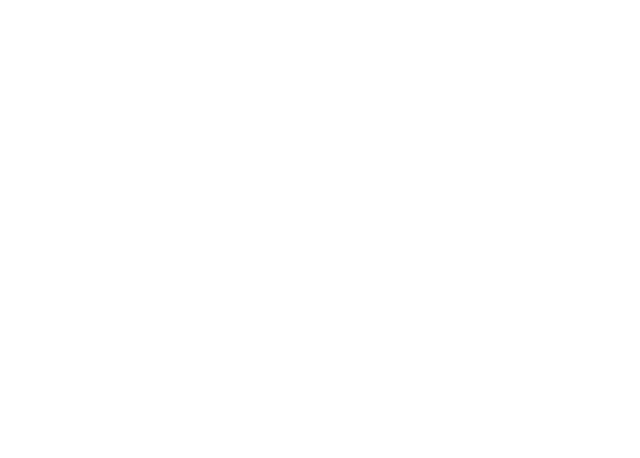
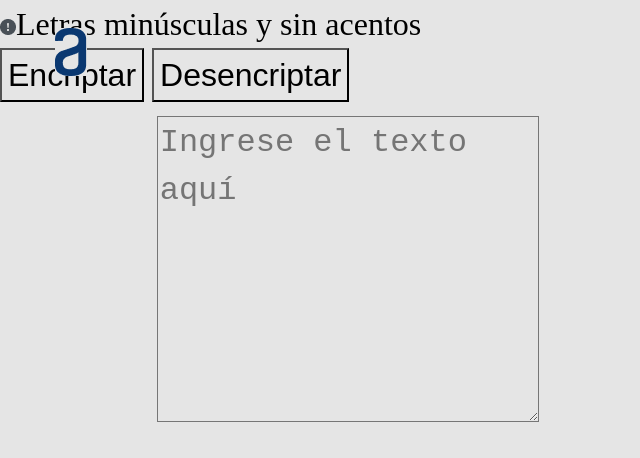
Before and after one commit to andresardila33/text-encryptor, a website: page index.html in a window 1280 px wide. Shown: the whole page, without its empty margins (0-640 px from the left). Drawn offline with Linux system fonts and the light colour scheme.

Commit message:
feat: starting layout

```diff
--- a/index.html
+++ b/index.html
@@ -3,9 +3,9 @@
   <head>
     <meta charset="UTF-8" />
     <title>Encriptador de texto</title>
-    <link rel="icon" href="/images/ico.png" type="image/x-icon" />
-    <link rel="stylesheet" href="reset.css" />
-    <link rel="stylesheet" href="style.css" />
+    <link rel="icon" href="./images/ico.png" type="image/x-icon" />
+    <link rel="stylesheet" href="./reset.css" />
+    <link rel="stylesheet" href="./style.css" />
     <link rel="preconnect" href="https://fonts.googleapis.com" />
     <link rel="preconnect" href="https://fonts.gstatic.com" crossorigin />
     <link
@@ -13,4 +13,33 @@
       rel="stylesheet"
     />
   </head>
+  <body>
+    <header>
+      <img src="./images/logo_alura.png" alt="Alura logo" id="logo-alura" />
+    </header>
+    <main>
+      <section>
+        <textarea
+          type="text"
+          class="input-text1"
+          placeholder="Ingrese el texto aquí"
+        ></textarea>
+        <h6>
+          <img src="./images/icon.png" class="icon" />Letras minúsculas y sin
+          acentos
+        </h6>
+        <div>
+          <button type="button" onclick="button_encrip()" class="button-1">
+            Encriptar
+          </button>
+          <button type="button" onclick="button_desencrip()" class="button-2">
+            Desencriptar
+          </button>
+        </div>
+      </section>
+      <section>
+        <textarea type="text" class="input-text2"></textarea>
+      </section>
+    </main>
+  </body>
 </html>
--- a/style.css
+++ b/style.css
@@ -0,0 +1,39 @@
+* {
+    background: #E5E5E5;
+    font-family: "Inter" sans-serif;
+    font-weight: 400;
+    font-size: 32px;
+    line-height: 150%;
+}
+
+main {
+    display: flex;
+}
+
+#logo-alura{
+    position: absolute;
+    top: 27.5px;
+    left: 54.8px;
+}
+
+.input-text1 {
+    position: absolute;
+    width: 376.6px;
+    height: 300px;
+    left: 156.7px;
+    top: 115.6px;
+    color: #0A3871;
+}
+
+.input-text2 {
+    display: none;
+    background: #FFFFFF;
+    box-shadow: 0px 24px 32px -8px rgba(0, 0, 0, 0.08);
+    border-radius: 12px;
+    position: absolute;
+    left: 652.7px;
+    top: 27.5px;
+    width: 261.1px;
+    height: 650px;
+    color: #0A3871;
+}
```
Also changed, not shown: images/icon.png (added), images/logo_alura.png (added).
